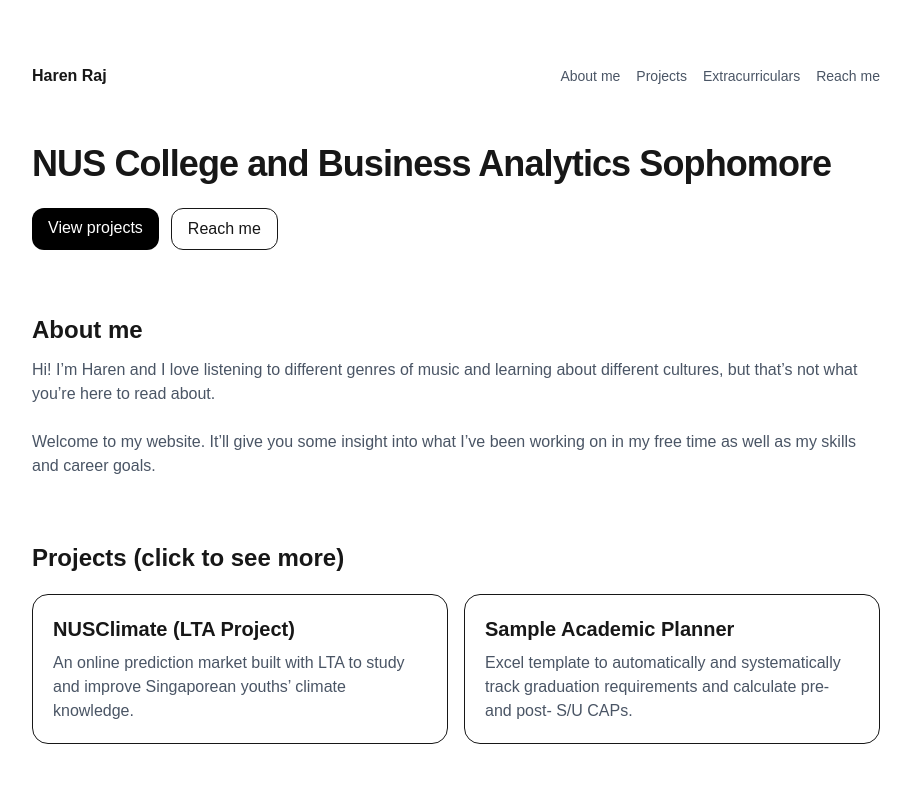
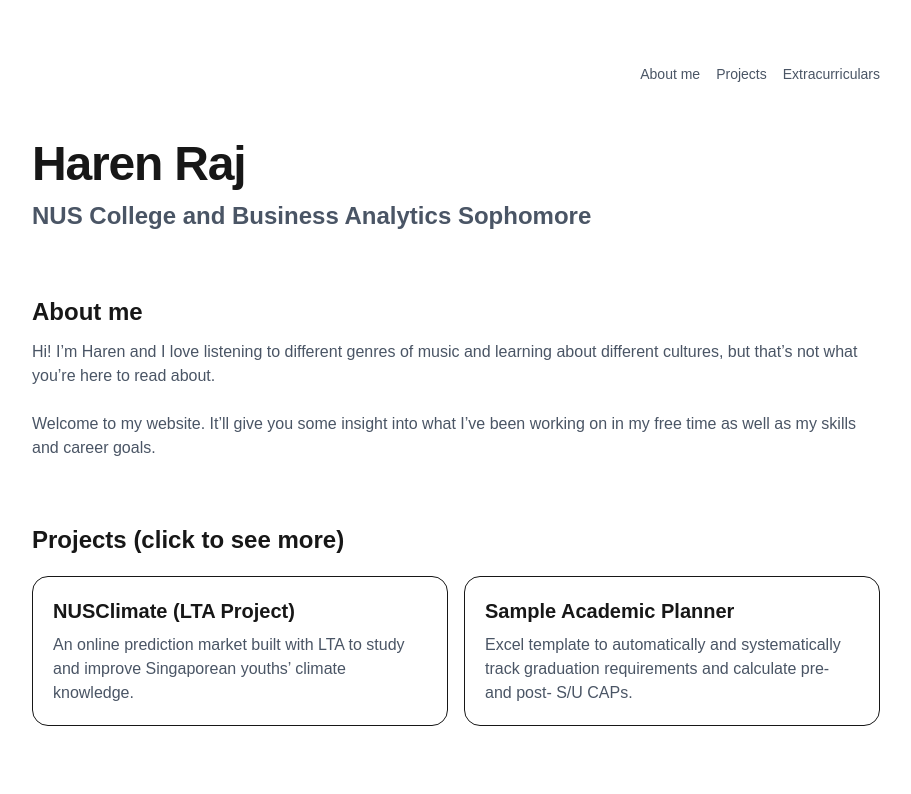
Before and after one commit to harenraj7/Personal-Website, a Next.js app: page / in a window 1280 px wide. Shown: the top 794 px of the page, without its empty margins (184-1095 px from the left). Built offline with nearby package versions, Linux system fonts and the light colour scheme.

Commit message:
Refactor page layout and update content structure

```diff
--- a/app/page.tsx
+++ b/app/page.tsx
@@ -10,9 +10,7 @@ export default function Home() {
 
   return (
     <main className="mx-auto max-w-4xl px-6 py-16">
-      <nav className="flex items-center justify-between">
-        <div className="font-semibold">Haren Raj</div>
-
+      <nav className="flex items-center justify-end">
         <div className="flex gap-4 text-sm text-gray-600">
           <a href="#about" className="hover:text-black">
             About me
@@ -23,23 +21,14 @@ export default function Home() {
           <a href="#extracurriculars" className="hover:text-black">
             Extracurriculars
           </a>
-          <a href="#footer" className="hover:text-black">Reach me</a>
         </div>
       </nav>
 
       <header className="mt-14">
-        <h1 className="text-4xl font-bold tracking-tight">
+        <h1 className="text-5xl font-bold tracking-tight">Haren Raj</h1>
+        <p className="mt-3 text-2xl font-semibold text-gray-600">
           NUS College and Business Analytics Sophomore
-        </h1>
-
-        <div className="mt-6 flex gap-3">
-          <a className="rounded-xl bg-black px-4 py-2 text-white" href="#projects">
-            View projects
-          </a>
-          <a className="rounded-xl border px-4 py-2" href="#footer">
-  Reach me
-</a>
-        </div>
+        </p>
       </header>
 
       <section id="about" className="mt-16">
@@ -75,8 +64,8 @@ export default function Home() {
           >
             <div className="text-xl font-semibold">Sample Academic Planner</div>
             <p className="mt-2 text-gray-600">
-              Excel template to automatically and systematically track graduation requirements and
-              calculate pre- and post- S/U CAPs.
+              Excel template to automatically and systematically track graduation
+              requirements and calculate pre- and post- S/U CAPs.
             </p>
           </Link>
         </div>
@@ -118,9 +107,10 @@ export default function Home() {
             {isFootballOpen && (
               <div className="mt-4 text-gray-600">
                 <p>
-        As part of NUS College’s Football team, I was fielded for NUS’ Inter Faculty
-        and Inter College Games in AY 24/25. We even managed to clinch silver medals
-        for the Inter College Games. I’m looking forward to competing more with this team.
+                  As part of NUS College’s Football team, I was fielded for NUS’
+                  Inter Faculty and Inter College Games in AY 24/25. We even
+                  managed to clinch silver medals for the Inter College Games.
+                  I’m looking forward to competing more with this team.
                 </p>
 
                 <div className="mt-4 grid gap-3">
@@ -142,7 +132,6 @@ export default function Home() {
               </div>
             )}
           </div>
-
 
           {/* Mentorship card */}
           <div className="h-fit rounded-2xl border p-4">
@@ -178,12 +167,14 @@ export default function Home() {
             {isMentorshipOpen && (
               <div className="mt-4 text-gray-600">
                 <p>
-        NUS College runs a programme every year where incoming freshmen are paired with a
-        senior taking a similar programme to help answer any questions regarding university,
-        campus life, their major or NUS College. As someone who benefitted from this programme
-        greatly as a freshman, I decided to join it in my sophomore year as the Faculty
-        Coordinator for the School of Computing. I matched mentees to mentors, coordinated
-        with professors, and trained mentors on how to advise their mentees.
+                  NUS College runs a programme every year where incoming freshmen
+                  are paired with a senior taking a similar programme to help
+                  answer any questions regarding university, campus life, their
+                  major or NUS College. As someone who benefitted from this
+                  programme greatly as a freshman, I decided to join it in my
+                  sophomore year as the Faculty Coordinator for the School of
+                  Computing. I matched mentees to mentors, coordinated with
+                  professors, and trained mentors on how to advise their mentees.
                 </p>
 
                 <p className="mt-4">
@@ -203,7 +194,6 @@ export default function Home() {
           </div>
         </div>
       </section>
-
 
       <footer id="footer" className="mt-20 border-t pt-8 text-sm text-gray-600">
         <div className="flex flex-col gap-2 sm:flex-row sm:items-center sm:justify-between">
```
Lines whose indentation alone changed are shown as unchanged.
